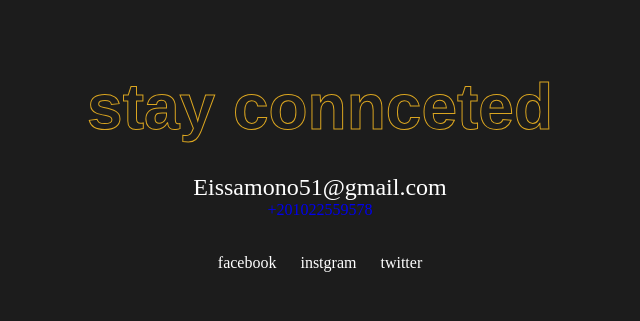
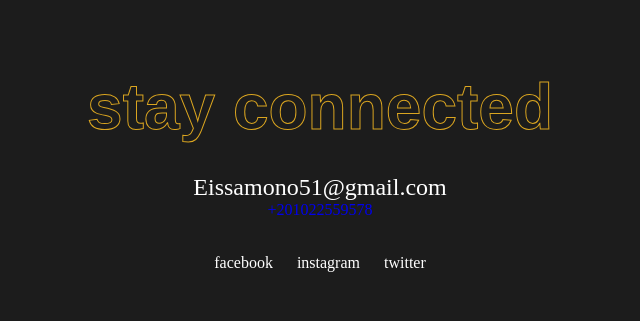
Before and after one commit to Eissamono/emono, a plain HTML site: page index.html in a window 1280 px wide. Shown: the part 813-1134 px from the top of the page, 320-960 px from the left. Drawn offline with Linux system fonts and the light colour scheme.

Commit message:
version1.1

```diff
--- a/index.html
+++ b/index.html
@@ -53,7 +53,7 @@
                             </h1>
                             <div class="text-wrap">
                                 <h2 class="main-title" style="color: goldenrod;">Abdalla eissa</h2>
-                                <h2 class="hover-title">Abdalla eissa</h2>
+                                <h2 class="hover-title">Abdalla Eissa</h2>
                             </div>
                             <p>
                                 I'm Abdelhamid Eissa, an experienced accountant with over 5 years of professional background in financial management and accounting. I’m highly proficient in Microsoft Excel and Word, and I have a strong interest in software and web development with hands-on
@@ -78,8 +78,8 @@
                     <section id="content">
                         <div class="portfolio-container">
                             <div class="text-wrap">
-                                <h2 class="main-title">stay connceted</h2>
-                                <h2 class="hover-title">stay connceted</h2>
+                                <h2 class="main-title">stay connected</h2>
+                                <h2 class="hover-title">stay connected</h2>
                             </div>
                             <div class="contact-info">
                                 <span>
@@ -95,7 +95,7 @@
                                     <a href="#">facebook</a>
                                 </ul>
                                 <ul>
-                                    <a href="#">instgram</a>
+                                    <a href="#">instagram</a>
                                 </ul>
                                 <ul>
                                     <a href="#">twitter</a>
```
